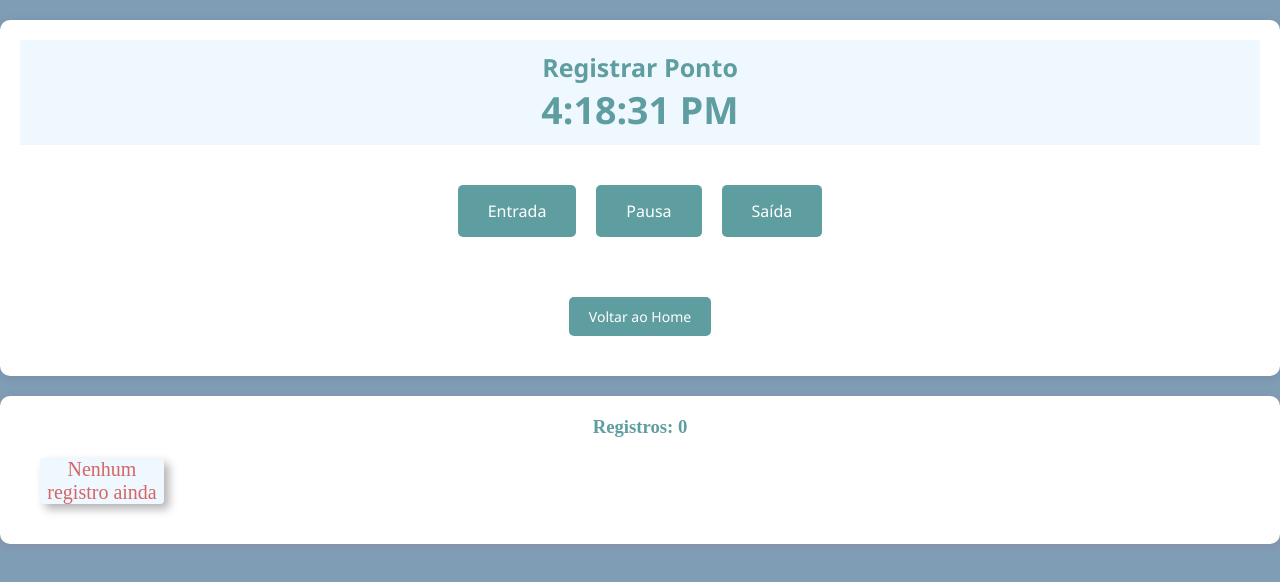
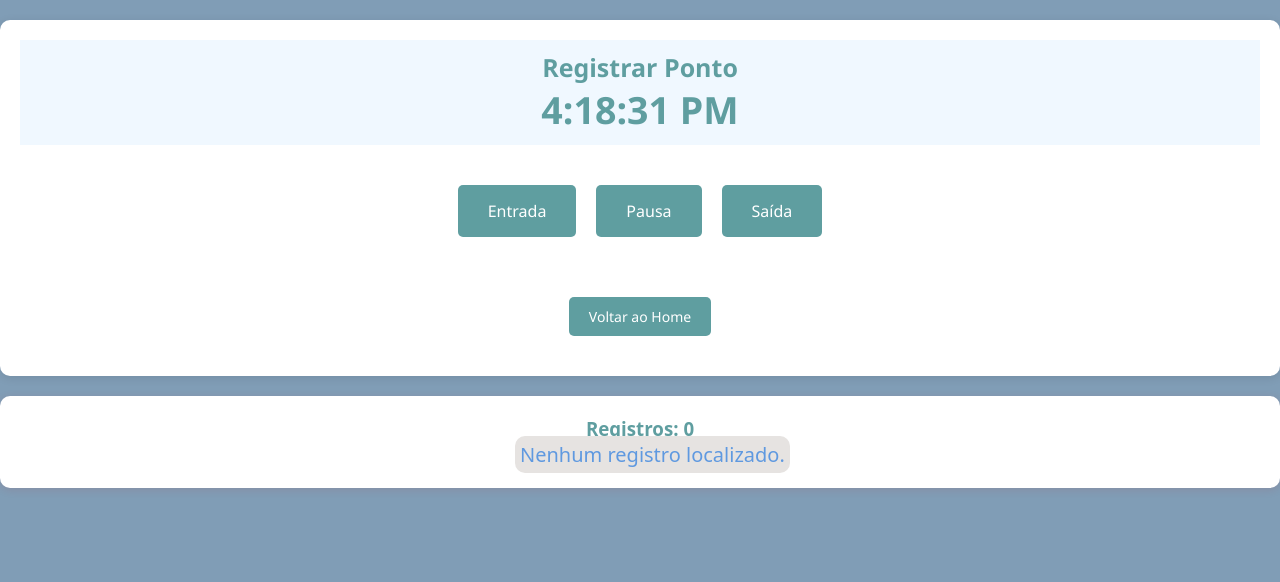
Before and after one commit to luizfrz/Point-work, a React (Vite) app: page /point in a window 1280 px wide. Shown: the top 582 px of the page. Built offline with nearby package versions, Linux system fonts and the light colour scheme.

Commit message:
adjust: graph, register and point

```diff
--- a/src/pages/Point.jsx
+++ b/src/pages/Point.jsx
@@ -94,12 +94,15 @@ function Point({ records, setRecords }) {
         boxShadow: '0 2px 10px rgba(196, 0, 0, 0.1)',
         borderRadius: '10px'
       }}>
-        <h3 style={{ color: '#5f9ea0' }}>Registros: {records.length}</h3>
+        <h3 style={{
+           color: '#5f9ea0',
+           fontFamily:'system-ui',
+        }}>Registros: <strong>{records.length}</strong></h3>
         {records.length > 0 ? (
           <div>
             {records.map((record, index) => (
               <div key={index} style={{
-                margin: '4px ',
+                margin: '5px ',
                 fontFamily:'system-ui',
                 padding: '10px',
                 backgroundColor: '#5f9ea0',
@@ -114,14 +117,17 @@ function Point({ records, setRecords }) {
             ))}
           </div>
         ) : (
-          <p style={{
-            color: '#d46565',
+          <span style={{
+            color: '#5f99e0',
+            background:'#e6e3e1',
             fontSize: '20px',
-            marginLeft:'45%',
-            margin:'20px',
-            marginRight:'30px',
-            textAlign:'center'
-          }}>Nenhum registro ainda</p>
+            width:'200px',
+            textAlign:'center',
+            marginLeft:'2%',
+            padding:'5px',
+            borderRadius:'10px',
+            fontFamily:'system-ui'
+          }}>Nenhum registro localizado.</span>
         )}
       </div>
     </div>
--- a/src/pages/Register.jsx
+++ b/src/pages/Register.jsx
@@ -1,27 +1,11 @@
 import { useState } from 'react'
-import { useFormStatus } from "react-dom";
 import { useNavigate } from 'react-router-dom'
 import { useActionState } from "react";
-// import { signUpNewUser } from "../api/Signup";
 
 import "../styles/Register.css"
 
 function Register() {
     const navigate = useNavigate()
-    const [message, signupAction] = useActionState(signup, null);
-    const { pending } = useFormStatus();
-
-        async function signup(prevState, formData) {
-
-        const email = formData.get("email");
-        try {
-        await signUpNewUser(email);
-        alert(`Adicionado "${signup}"`);
-        } catch (err) {
-        return err.toString();
-        }
-    }
-
     return (
         <div>
             <div className='Inital'>
@@ -37,10 +21,10 @@ function Register() {
                 <label>Senha</label>
                 <input type="password"  required />
                 <br/>
-               <button action={email} className='btn-signup' type='submit' disabled={pending}> {pending ? "Enviando cadastro..." : "Cadastrar"}</button>
-               {!!message && <p>{message}</p>}
+               <button  className='btn-signup' type='submit'>Cadastrar</button>
             </form>
             </div>
+
             <div>
         </div>
         </div>
--- a/src/styles/Home.css
+++ b/src/styles/Home.css
@@ -105,6 +105,6 @@ button{
     margin: 10px;
 }
 .Data-Graph{
-    background-color: var(--dark-blue);
-    margin-left: 9%;
+    background-color: rgba(167, 168, 158, 0.527);
+    margin-left: 35px;
 }
```
Also changed, not shown: src/api/Signup.jsx (deleted, +0 -31 lines).
